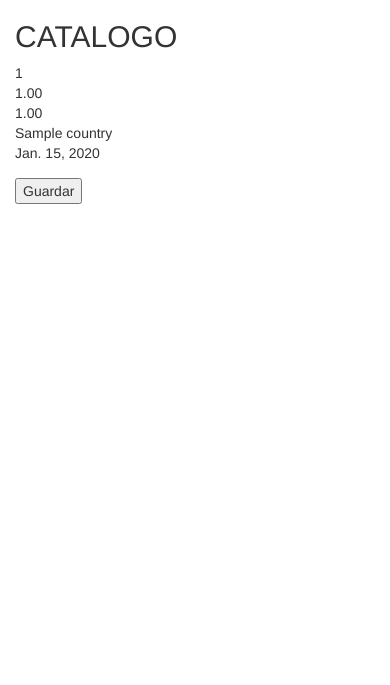
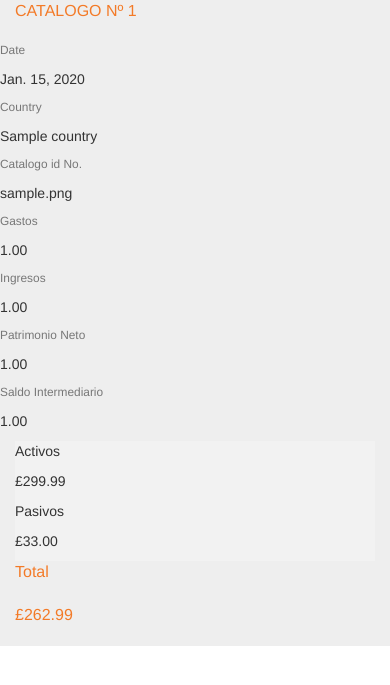
Before and after one commit to ianthony4/PW2-FP-GC, a Django app: page /1 in a window 390 px wide. Shown: the top 685 px of the page. Run offline with Django 4.2, Linux system fonts and the light colour scheme; tables that the repository leaves empty hold one stand-in row (values such as "Sample post"); some libraries are stand-ins or nearby versions.

Commit message:
añadido detallees y estilos para los detalles

```diff
--- a/gestion_de_clientes/apps/catalogo_cuentas/templates/catalogo_detail.html
+++ b/gestion_de_clientes/apps/catalogo_cuentas/templates/catalogo_detail.html
@@ -1,27 +1,87 @@
+{% load static %}
 <!DOCTYPE html>
 <html lang="en">
   <head>
     <title>new catalog</title>
     <meta charset="utf-8" />
     <meta name="viewport" content="width=device-width, initial-scale=1" />
-    <link
-      rel="stylesheet"
-      href="https://maxcdn.bootstrapcdn.com/bootstrap/3.4.1/css/bootstrap.min.css"
-    />
+    <link rel="stylesheet" href="https://maxcdn.bootstrapcdn.com/bootstrap/3.4.1/css/bootstrap.min.css" />
+    <link rel="stylesheet" href="{% static "css/style.css"%}">
     <script src="https://ajax.googleapis.com/ajax/libs/jquery/3.6.4/jquery.min.js"></script>
     <script src="https://maxcdn.bootstrapcdn.com/bootstrap/3.4.1/js/bootstrap.min.js"></script>
   </head>
   <body>
-    <div class="container">
-      <h2>CATALOGO</h2> {{catalogo.id}}
-        <div class="form-group">
-          {{catalogo.gastos }}<br>
-          {{catalogo.saldo_intermediario }}<br>
-          {{catalogo.country }}<br>
-          {{catalogo.date }}<br>
+  <section class="h-100 h-custom" style="background-color: #eee;">
+  <div class="container py-5 h-100">
+    <div class="row d-flex justify-content-center align-items-center h-100">
+      <div class="col-lg-8 col-xl-6">
+        <div class="card border-top border-bottom border-3" style="border-color: #f37a27 !important;">
+          <div class="card-body p-5">
+
+            <p class="lead fw-bold mb-5" style="color: #f37a27;">CATALOGO Nº {{catalogo.id}}</p>
+
+            <div class="row">
+              <div class="col mb-3">
+                <p class="small text-muted mb-1">Date</p>
+                <p>{{catalogo.date}}</p>
+              </div>
+              <div class="col mb-3">
+                <p class="small text-muted mb-1">Country</p>
+                <p>{{catalogo.country}}</p>
+              </div>
+              <div class="col mb-3">
+                <p class="small text-muted mb-1">Catalogo id No.</p>
+                <p>{{catalogo.id_catalogo}}</p>
+              </div>
+              <div class="col mb-3">
+                <p class="small text-muted mb-1">Gastos</p>
+                <p>{{catalogo.gastos}}</p>
+              </div>
+              <div class="col mb-3">
+                <p class="small text-muted mb-1">Ingresos</p>
+                <p>{{catalogo.ingresos}}</p>
+              </div>
+              <div class="col mb-3">
+                <p class="small text-muted mb-1">Patrimonio Neto</p>
+                <p>{{catalogo.patrimonio_neto}}</p>
+              </div>
+              <div class="col mb-3">
+                <p class="small text-muted mb-1">Saldo Intermediario</p>
+                <p>{{catalogo.saldo_intermediario}}</p>
+              </div>
+            </div>
+
+            <div class="mx-n5 px-5 py-4" style="background-color: #f2f2f2;">
+              <div class="row">
+                <div class="col-md-8 col-lg-9">
+                  <p class="mb-0">Activos</p>
+                </div>
+                <div class="col-md-4 col-lg-3">
+                  <p>£299.99</p>
+                </div>
+              </div>
+              <div class="row">
+                <div class="col-md-8 col-lg-9">
+                  <p class="mb-0">Pasivos</p>
+                </div>
+                <div class="col-md-4 col-lg-3">
+                  <p class="mb-0">£33.00</p>
+                </div>
+              </div>
+            </div>
+
+
+            <p class="lead fw-bold mb-4 pb-2" style="color: #f37a27;">Total</p>
+            <div class="row my-4">
+              <div class="col-md-4 offset-md-8 col-lg-3 offset-lg-9">
+                <p class="lead fw-bold mb-0" style="color: #f37a27;">£262.99</p>
+              </div>
+            </div>
+          </div>
         </div>
-        <input type="submit" value="Guardar"/>
-      </form>
+      </div>
     </div>
-  </body>
+  </div>
+</section>
+</body>
 </html>
--- a/gestion_de_clientes/apps/catalogo_cuentas/templates/newAccount.html
+++ b/gestion_de_clientes/apps/catalogo_cuentas/templates/newAccount.html
@@ -14,7 +14,7 @@
   <body>
     <div class="container">
       <h2>NEW ACCOUNT</h2>
-      <form class="form-vertical" action="save/" method="POST">{% csrf_token %}
+      <form class="form-vertical" action="#" method="POST">{% csrf_token %}
         <div class="form-group">
             <label>Tipo Activo</label>
             <input type="text" >
--- a/gestion_de_clientes/apps/catalogo_cuentas/templates/newActivo.html
+++ b/gestion_de_clientes/apps/catalogo_cuentas/templates/newActivo.html
@@ -14,7 +14,7 @@
   <body>
     <div class="container">
       <h2>NEW ACTIVO</h2>
-      <form class="form-vertical" action="save/" method="POST">{% csrf_token %}
+      <form class="form-vertical" action="#" method="POST">{% csrf_token %}
         {% for field in form %}
         <div class="form-group">
             {{ field.label_tag }} {{ field }} <br>
--- a/gestion_de_clientes/apps/catalogo_cuentas/templates/newCountry.html
+++ b/gestion_de_clientes/apps/catalogo_cuentas/templates/newCountry.html
@@ -14,7 +14,7 @@
   <body>
     <div class="container">
       <h2>NEW COUNTRY</h2>
-      <form class="form-vertical" action="saveCountry/" method="POST">{% csrf_token %}
+      <form class="form-vertical" action="#" method="POST">{% csrf_token %}
         {% for field in form %}
         <div class="form-group">
             {{ field.label_tag }} {{ field }} <br>
--- a/gestion_de_clientes/apps/catalogo_cuentas/templates/newPasivo.html
+++ b/gestion_de_clientes/apps/catalogo_cuentas/templates/newPasivo.html
@@ -14,7 +14,7 @@
   <body>
     <div class="container">
       <h2>NEW PASIVO</h2>
-      <form class="form-vertical" action="save/" method="POST">{% csrf_token %}
+      <form class="form-vertical" action="#" method="POST">{% csrf_token %}
         {% for field in form %}
         <div class="form-group">
             {{ field.label_tag }} {{ field }} <br>
```
Also changed, not shown: gestion_de_clientes/apps/catalogo_cuentas/templates/activo_detail.html (+45 -14 lines), gestion_de_clientes/apps/catalogo_cuentas/templates/pasivo_detail.html (+48 -15 lines), gestion_de_clientes/apps/catalogo_cuentas/templates/pdf/invoice.html (+14 -0 lines).
